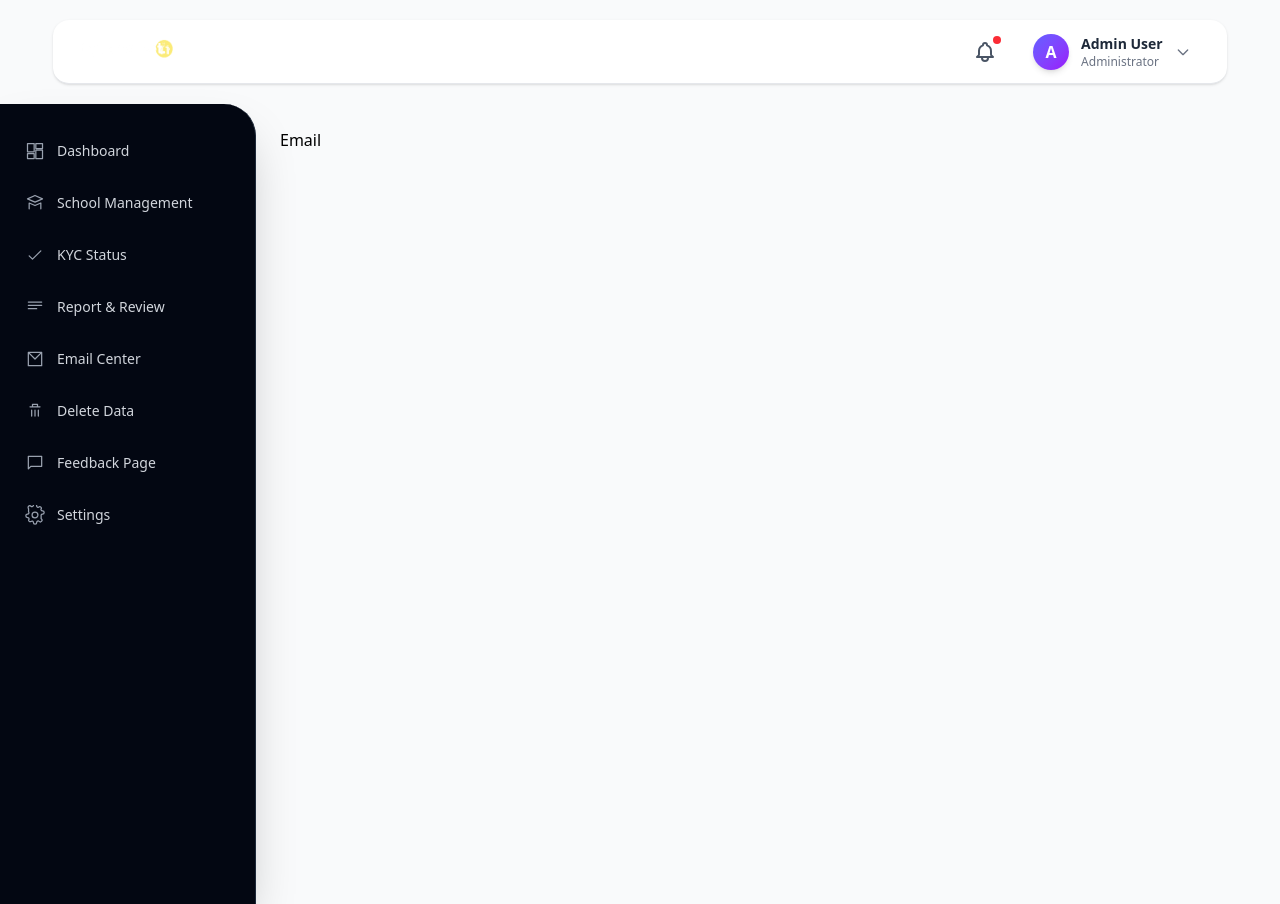
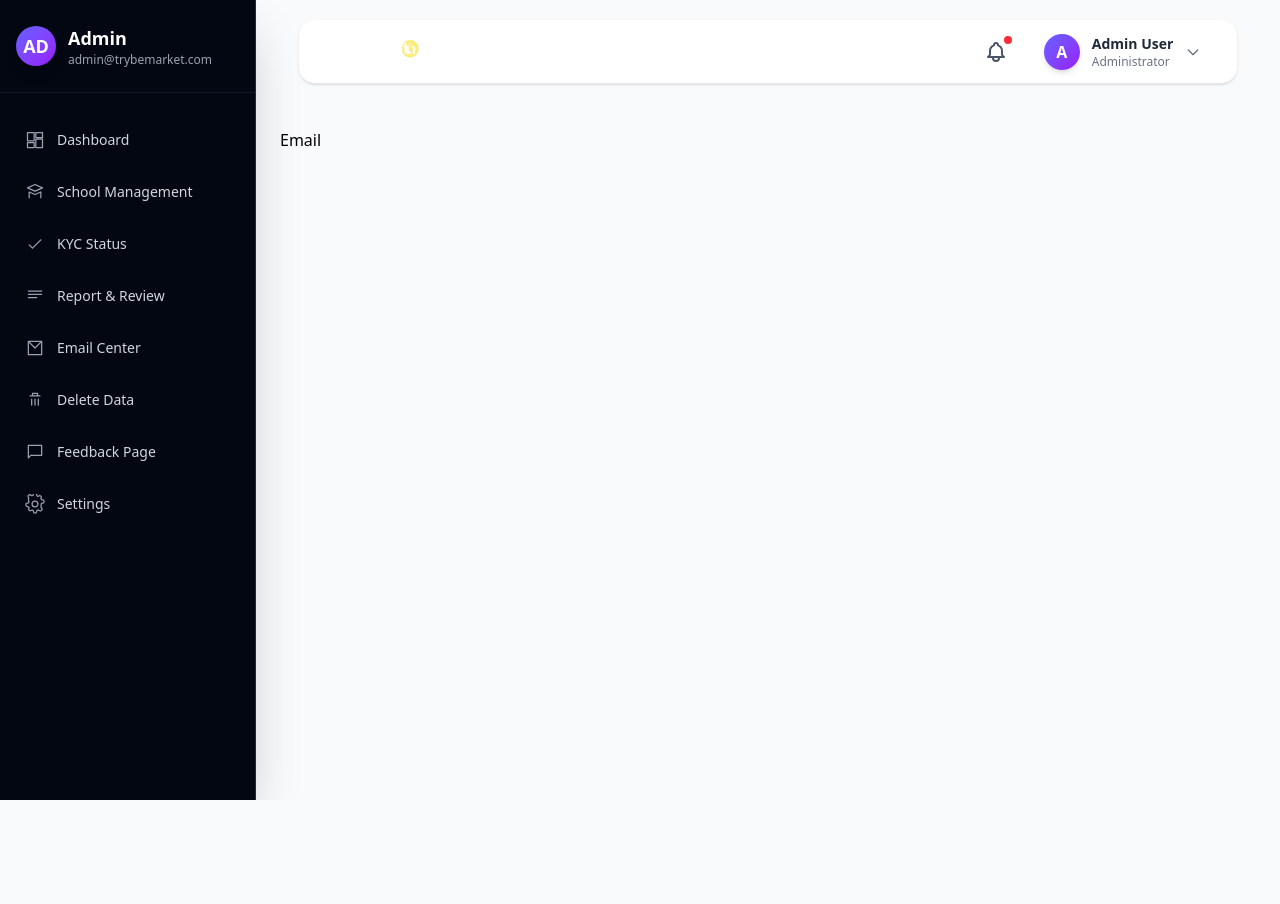
Before and after one commit to trybenode/trybemarket-admin, a Next.js app: page /email in a window 1280 px wide. After the commit the page ends 800 px from the top, so only its background shows below. Built offline with nearby package versions, Linux system fonts and the light colour scheme.

Commit message:
feat: enhance AdminLayout with improved Header and SideNav structure for better layout and user experience

```diff
--- a/src/app/(admin)/layout.jsx
+++ b/src/app/(admin)/layout.jsx
@@ -10,12 +10,13 @@ export default function AdminLayout({ children }) {
   return (
     <html lang="en">
       <body className="min-h-screen bg-gray-50">
-        <Header />
-
-        <div className="flex">
+        <div className="flex h-screen overflow-hidden">
           <SideNav />
 
-          <main className="flex-1 p-6">{children}</main>
+          <div className="flex-1 flex flex-col overflow-hidden">
+            <Header />
+            <main className="flex-1 overflow-y-auto p-6">{children}</main>
+          </div>
         </div>
       </body>
     </html>
--- a/src/components/Header.jsx
+++ b/src/components/Header.jsx
@@ -6,7 +6,7 @@ export default function Header() {
   const [open, setOpen] = useState(false);
 
   return (
-    <header className="w-11/12 mx-auto my-5 rounded-2xl h-16 px-6 bg-white border-b border-gray-200 flex items-center justify-between shadow-sm ">
+    <header className="w-11/12 mx-auto my-5 rounded-2xl h-16 px-6 bg-white border-b border-gray-200 flex items-center justify-between shadow-sm">
       {/* Search Bar / Title */}
       <div className="flex items-center gap-4 flex-1">
          <Image
--- a/src/components/SideNav.jsx
+++ b/src/components/SideNav.jsx
@@ -64,10 +64,21 @@ const navItems = [
 function SideNav({ collapsed = false }) {
   return (
     <aside
-      className={`h-screen sticky top-0 ${collapsed ? 'w-20' : 'w-64'} bg-gray-950 text-gray-100 flex flex-col shadow-2xl border-r border-gray-800 rounded-tr-4xl`}
+      className={`h-screen w-20 lg:w-64 bg-gray-950 text-gray-100 flex flex-col shadow-2xl border-r border-gray-800`}
       aria-label="Sidebar"
     >
-
+      {/* Admin Profile Section */}
+      <div className="px-4 py-6 border-b border-gray-800/50">
+        <div className="flex items-center gap-3">
+          <div className="w-10 h-10 bg-linear-to-br from-indigo-500 to-purple-600 rounded-full flex items-center justify-center text-white font-bold text-lg shadow-lg shrink-0">
+            AD
+          </div>
+          <div className="hidden lg:block">
+            <h3 className="text-lg font-bold text-white">Admin</h3>
+            <p className="text-xs text-gray-400">admin@trybemarket.com</p>
+          </div>
+        </div>
+      </div>
 
       <nav className="flex-1 overflow-y-auto px-3 py-6">
         <ul className="space-y-1.5">
@@ -78,7 +89,7 @@ function SideNav({ collapsed = false }) {
                 className="group flex items-center gap-3 px-3 py-3 rounded-lg text-sm font-medium hover:bg-white/10 hover:backdrop-blur-sm transition-all duration-200 border border-transparent hover:border-white/10 hover:shadow-lg hover:shadow-indigo-500/10"
               >
                 <span className="text-gray-400 group-hover:text-indigo-400 transition-colors">{item.icon}</span>
-                {!collapsed && <span className="truncate text-gray-300 group-hover:text-white transition-colors">{item.name}</span>}
+                <span className="truncate text-gray-300 group-hover:text-white transition-colors hidden lg:inline">{item.name}</span>
               </Link>
             </li>
           ))}
```
